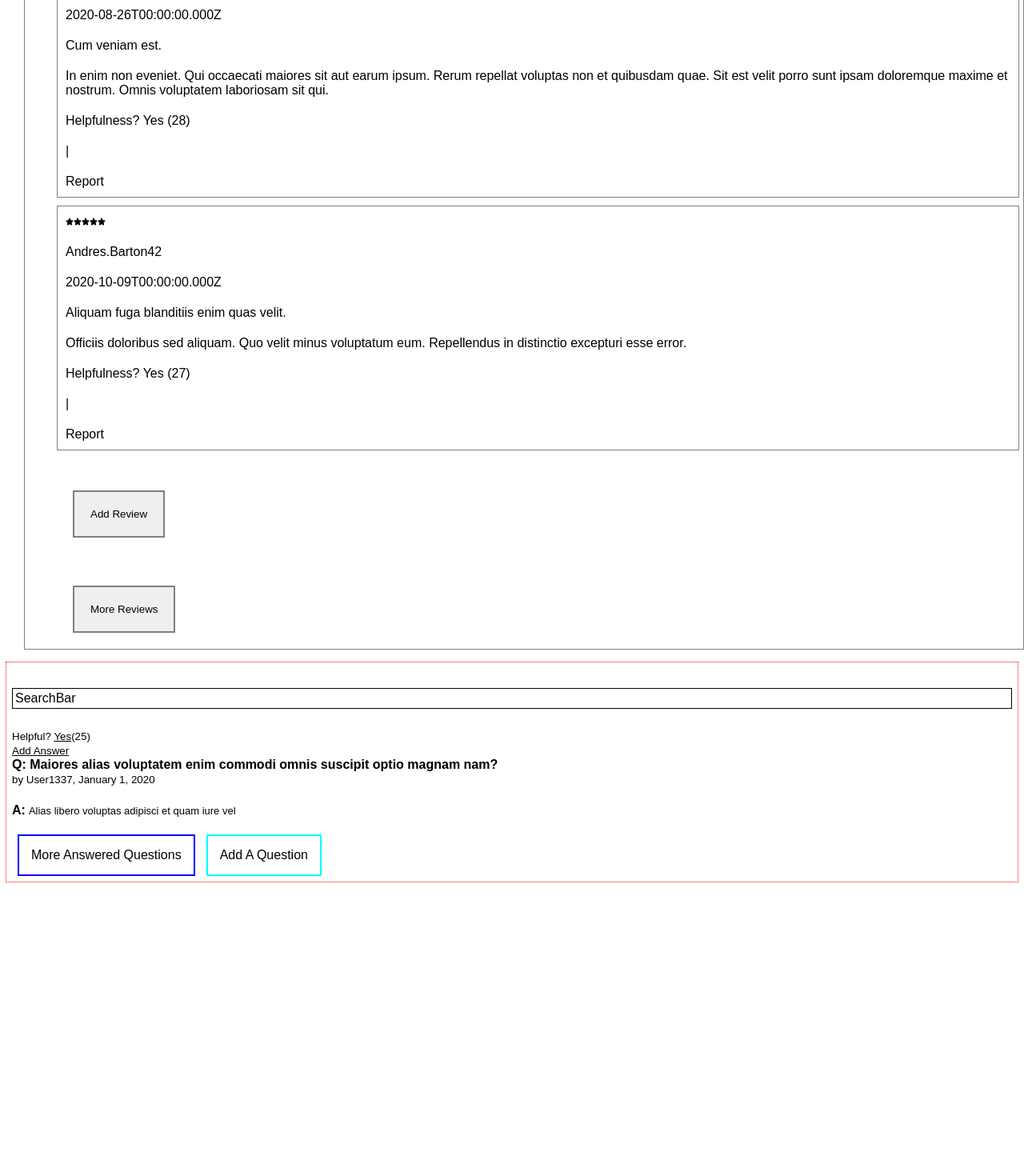
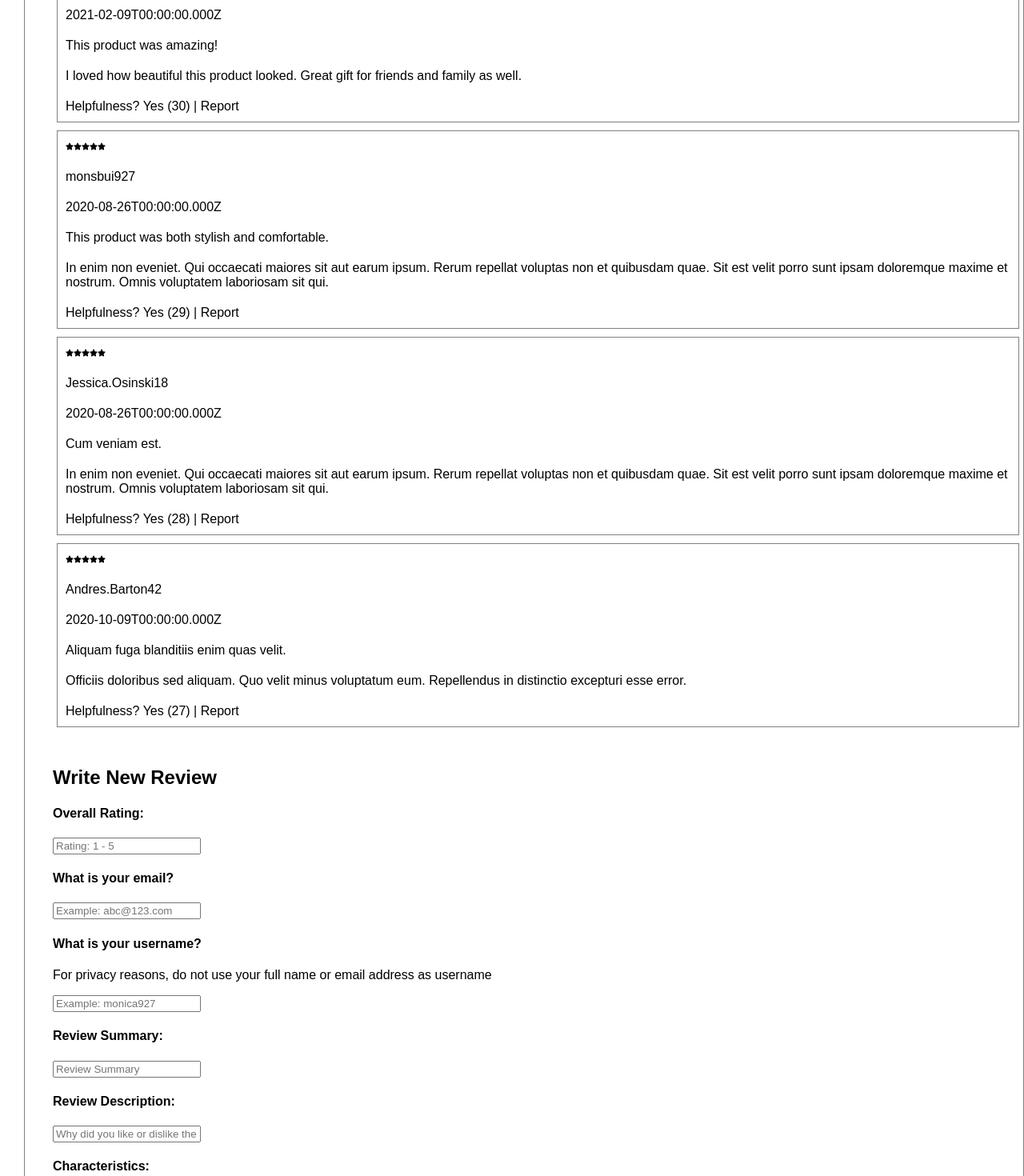
Before and after one commit to 7-Oscillating-Owls/hoo-dunit, a React app: page / in a window 1280 px wide. Shown: the part 1780-3250 px from the top of the page at 80% size. Before the commit the page ends 2898 px from the top, so only its background shows below. Built offline with nearby package versions, Linux system fonts and the light colour scheme.

Commit message:
Created review form and added additional example data; also changed some functional components to class components

```diff
--- a/client/src/components/ReviewTiles/index.jsx
+++ b/client/src/components/ReviewTiles/index.jsx
@@ -12,7 +12,7 @@ const ReviewTiles = ({ review }) => {
       {/* <div>{rating}</div> */}
       <div>
         {
-          [...Array(5)].map((star) => <FaStar size={10} />)
+          [...Array(5)].map((star, index) => <FaStar size={10} key={index} />)
         }
       </div>
       <div>{reviewer_name}</div>
@@ -22,10 +22,8 @@ const ReviewTiles = ({ review }) => {
       <div>
         Helpfulness? Yes (
         {helpfulness}
-        )
+        ) | Report
       </div>
-      <div> | </div>
-      <div>Report</div>
     </div>
   );
 };
--- a/client/src/components/ReviewsAddForm/index.jsx
+++ b/client/src/components/ReviewsAddForm/index.jsx
@@ -1,11 +1,68 @@
 import React from 'react';
 import styles from './ReviewsAddForm.css';
 
-// Will need to have an onClick event listener and handler
-const ReviewsAddForm = () => (
-  <div className={styles.reviewsAddForm}>
-    <button className={styles.addButton} type="submit">Add Review</button>
-  </div>
-);
+class ReviewsAddForm extends React.Component {
+  constructor(props) {
+    super(props);
+    this.state = {
+      overallRating: '',
+      email: '',
+      reviewUsername: '',
+      reviewSummary: '',
+      reviewBody: '',
+      recommendProduct: '',
+    };
+    this.handleSubmit = this.handleSubmit.bind(this);
+    this.handleChange = this.handleChange.bind(this);
+  }
+
+  handleChange(event) {
+    this.setState({ [event.target.name]: event.target.value });
+  }
+
+  // eslint-disable-next-line class-methods-use-this
+  handleSubmit(event) {
+    event.preventDefault();
+    // Need to have function that adds reviews to a tile and adds to list - function passed as props
+    // this.addReview(this.state.______);
+    // Need to reset state);
+  }
+
+  render() {
+    return (
+      <div>
+        <form onSubmit={this.handleSubmit}>
+          <h2>Write New Review</h2>
+          <h4>Overall Rating:</h4>
+          <input onChange={this.handleChange} type="text" name="overallRating" value={this.state.overallRating} placeholder="Rating: 1 - 5" />
+          <h4>What is your email?</h4>
+          <input onChange={this.handleChange} type="text" name="email" value={this.state.email} placeholder="Example: abc@123.com" />
+          <h4>What is your username?</h4>
+          <p>For privacy reasons, do not use your full name or email address as username</p>
+          <input onChange={this.handleChange} type="text" name="reviewUsername" value={this.state.reviewUsername} placeholder="Example: monica927" />
+          <h4>Review Summary:</h4>
+          <input onChange={this.handleChange} type="text" name="reviewSummary" value={this.state.reviewSummary} placeholder="Review Summary" />
+          <h4>Review Description:</h4>
+          <input onChange={this.handleChange} type="text" name="reviewBody" value={this.state.reviewBody} placeholder="Why did you like or dislike the product?" />
+          <h4>Characteristics:</h4>
+          <button type="submit">Characteristics</button>
+          <h4>Do you recommend this product?</h4>
+          <input onChange={this.handleChange} type="text" name="recommendProduct" value={this.state.recommendProduct} placeholder="Product Recommendation" />
+          <h4>Photos:</h4>
+          <p>Upload Your Photos</p>
+          <button className={styles.addButton} type="submit">Add Review</button>
+        </form>
+      </div>
+    );
+  }
+}
 
 export default ReviewsAddForm;
+
+// Notes and Experimentation:
+// // Will need to have an onClick event listener and handler
+// const ReviewsAddForm = () => (
+//   <div className={styles.reviewsAddForm}>
+//     <button className={styles.addButton} type="submit">Add Review</button>
+//   </div>
+// );
--- a/client/src/components/ReviewsList/index.jsx
+++ b/client/src/components/ReviewsList/index.jsx
@@ -2,56 +2,18 @@ import React from 'react';
 import ReviewTiles from '../ReviewTiles';
 import ReviewsAddForm from '../ReviewsAddForm';
 import ReviewsMoreReviews from '../ReviewsMoreReviews';
-
+import reviewsData from '../../../../data/reviews';
 import styles from './ReviewsList.css';
 
-const ReviewsList = () => {
-  const reviewsData = {
-    results: [
-      {
-        review_id: 135436,
-        rating: 3,
-        summary: 'Cum veniam est.',
-        recommend: true,
-        response: '"Possimus provident asperiores et."',
-        body: 'In enim non eveniet. Qui occaecati maiores sit aut earum ipsum. Rerum repellat voluptas non et quibusdam quae. Sit est velit porro sunt ipsam doloremque maxime et nostrum. Omnis voluptatem laboriosam sit qui.',
-        date: '2020-08-26T00:00:00.000Z',
-        reviewer_name: 'Jessica.Osinski18',
-        helpfulness: 28,
-        photos: [
-          {
-            id: 211851,
-            url: 'https://images.unsplash.com/photo-1517278322228-3fe7a86cf6f0?ixlib=rb-1.2.1&auto=format&fit=crop&w=1567&q=80',
-          },
-          {
-            id: 211852,
-            url: 'https://images.unsplash.com/photo-1426647451887-5f2be01918a9?ixlib=rb-1.2.1&auto=format&fit=crop&w=1650&q=80',
-          },
-        ],
-      },
-      {
-        review_id: 135420,
-        rating: 2,
-        summary: 'Aliquam fuga blanditiis enim quas velit.',
-        recommend: true,
-        response: '"Voluptate quia qui minus sed sed fugiat dolores vel."',
-        body: 'Officiis doloribus sed aliquam. Quo velit minus voluptatum eum. Repellendus in distinctio excepturi esse error.',
-        date: '2020-10-09T00:00:00.000Z',
-        reviewer_name: 'Andres.Barton42',
-        helpfulness: 27,
-        photos: [
-          {
-            id: 211879,
-            url: 'https://images.unsplash.com/photo-1463100099107-aa0980c362e6?ixlib=rb-1.2.1&ixid=eyJhcHBfaWQiOjEyMDd9&auto=format&fit=crop&w=1650&q=80',
-          },
-          {
-            id: 211880,
-            url: 'https://images.unsplash.com/photo-1512521952190-7e1a47820ff4?ixlib=rb-1.2.1&ixid=eyJhcHBfaWQiOjEyMDd9&auto=format&fit=crop&w=978&q=80',
-          },
-        ],
-      },
-    ],
+class ReviewsList extends React.Component {
+  constructor(props) {
+    super(props);
+    this.state = {
+      reviewsList: []
     };
+  }
+
+  render() {
     return (
       <div className={styles.reviewsList}>
         <h3 className={styles.ratingsAndReviewsTitle}>Reviews and Ratings</h3>
@@ -70,6 +32,7 @@ const ReviewsList = () => {
         <ReviewsMoreReviews />
       </div>
     );
-};
+  }
+}
 
 export default ReviewsList;
--- /dev/null
+++ b/data/reviews.js
@@ -0,0 +1,90 @@
+const reviewsData = {
+  results: [
+    {
+      review_id: 135497,
+      rating: 4,
+      summary: 'This product was amazing!',
+      recommend: true,
+      response: '"This was a great product."',
+      body: 'I loved how beautiful this product looked. Great gift for friends and family as well.',
+      date: '2021-02-09T00:00:00.000Z',
+      reviewer_name: 'moneycabui',
+      helpfulness: 30,
+      photos: [
+        {
+          id: 211879,
+          url: 'https://images.unsplash.com/photo-1463100099107-aa0980c362e6?ixlib=rb-1.2.1&ixid=eyJhcHBfaWQiOjEyMDd9&auto=format&fit=crop&w=1650&q=80',
+        },
+        {
+          id: 211880,
+          url: 'https://images.unsplash.com/photo-1512521952190-7e1a47820ff4?ixlib=rb-1.2.1&ixid=eyJhcHBfaWQiOjEyMDd9&auto=format&fit=crop&w=978&q=80',
+        },
+      ],
+    },
+    {
+      review_id: 135431,
+      rating: 5,
+      summary: 'This product was both stylish and comfortable.',
+      recommend: true,
+      response: '"Possimus provident asperiores et."',
+      body: 'In enim non eveniet. Qui occaecati maiores sit aut earum ipsum. Rerum repellat voluptas non et quibusdam quae. Sit est velit porro sunt ipsam doloremque maxime et nostrum. Omnis voluptatem laboriosam sit qui.',
+      date: '2020-08-26T00:00:00.000Z',
+      reviewer_name: 'monsbui927',
+      helpfulness: 29,
+      photos: [
+        {
+          id: 211851,
+          url: 'https://images.unsplash.com/photo-1517278322228-3fe7a86cf6f0?ixlib=rb-1.2.1&auto=format&fit=crop&w=1567&q=80',
+        },
+        {
+          id: 211852,
+          url: 'https://images.unsplash.com/photo-1426647451887-5f2be01918a9?ixlib=rb-1.2.1&auto=format&fit=crop&w=1650&q=80',
+        },
+      ],
+    },
+    {
+      review_id: 135436,
+      rating: 3,
+      summary: 'Cum veniam est.',
+      recommend: true,
+      response: '"Possimus provident asperiores et."',
+      body: 'In enim non eveniet. Qui occaecati maiores sit aut earum ipsum. Rerum repellat voluptas non et quibusdam quae. Sit est velit porro sunt ipsam doloremque maxime et nostrum. Omnis voluptatem laboriosam sit qui.',
+      date: '2020-08-26T00:00:00.000Z',
+      reviewer_name: 'Jessica.Osinski18',
+      helpfulness: 28,
+      photos: [
+        {
+          id: 211851,
+          url: 'https://images.unsplash.com/photo-1517278322228-3fe7a86cf6f0?ixlib=rb-1.2.1&auto=format&fit=crop&w=1567&q=80',
+        },
+        {
+          id: 211852,
+          url: 'https://images.unsplash.com/photo-1426647451887-5f2be01918a9?ixlib=rb-1.2.1&auto=format&fit=crop&w=1650&q=80',
+        },
+      ],
+    },
+    {
+      review_id: 135420,
+      rating: 2,
+      summary: 'Aliquam fuga blanditiis enim quas velit.',
+      recommend: true,
+      response: '"Voluptate quia qui minus sed sed fugiat dolores vel."',
+      body: 'Officiis doloribus sed aliquam. Quo velit minus voluptatum eum. Repellendus in distinctio excepturi esse error.',
+      date: '2020-10-09T00:00:00.000Z',
+      reviewer_name: 'Andres.Barton42',
+      helpfulness: 27,
+      photos: [
+        {
+          id: 211879,
+          url: 'https://images.unsplash.com/photo-1463100099107-aa0980c362e6?ixlib=rb-1.2.1&ixid=eyJhcHBfaWQiOjEyMDd9&auto=format&fit=crop&w=1650&q=80',
+        },
+        {
+          id: 211880,
+          url: 'https://images.unsplash.com/photo-1512521952190-7e1a47820ff4?ixlib=rb-1.2.1&ixid=eyJhcHBfaWQiOjEyMDd9&auto=format&fit=crop&w=978&q=80',
+        },
+      ],
+    },
+  ],
+};
+
+export default reviewsData;
```
Lines whose indentation alone changed are shown as unchanged.
